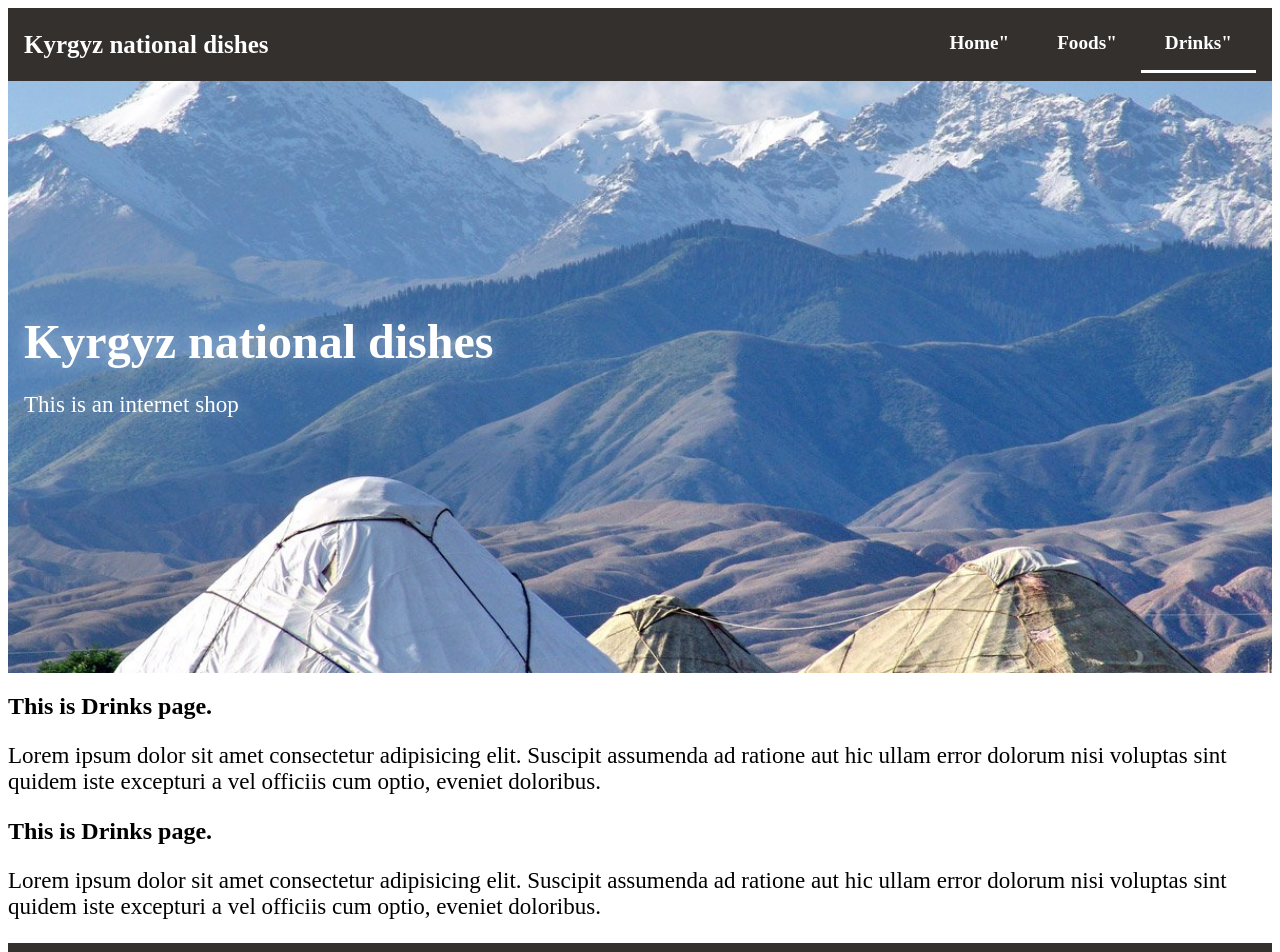
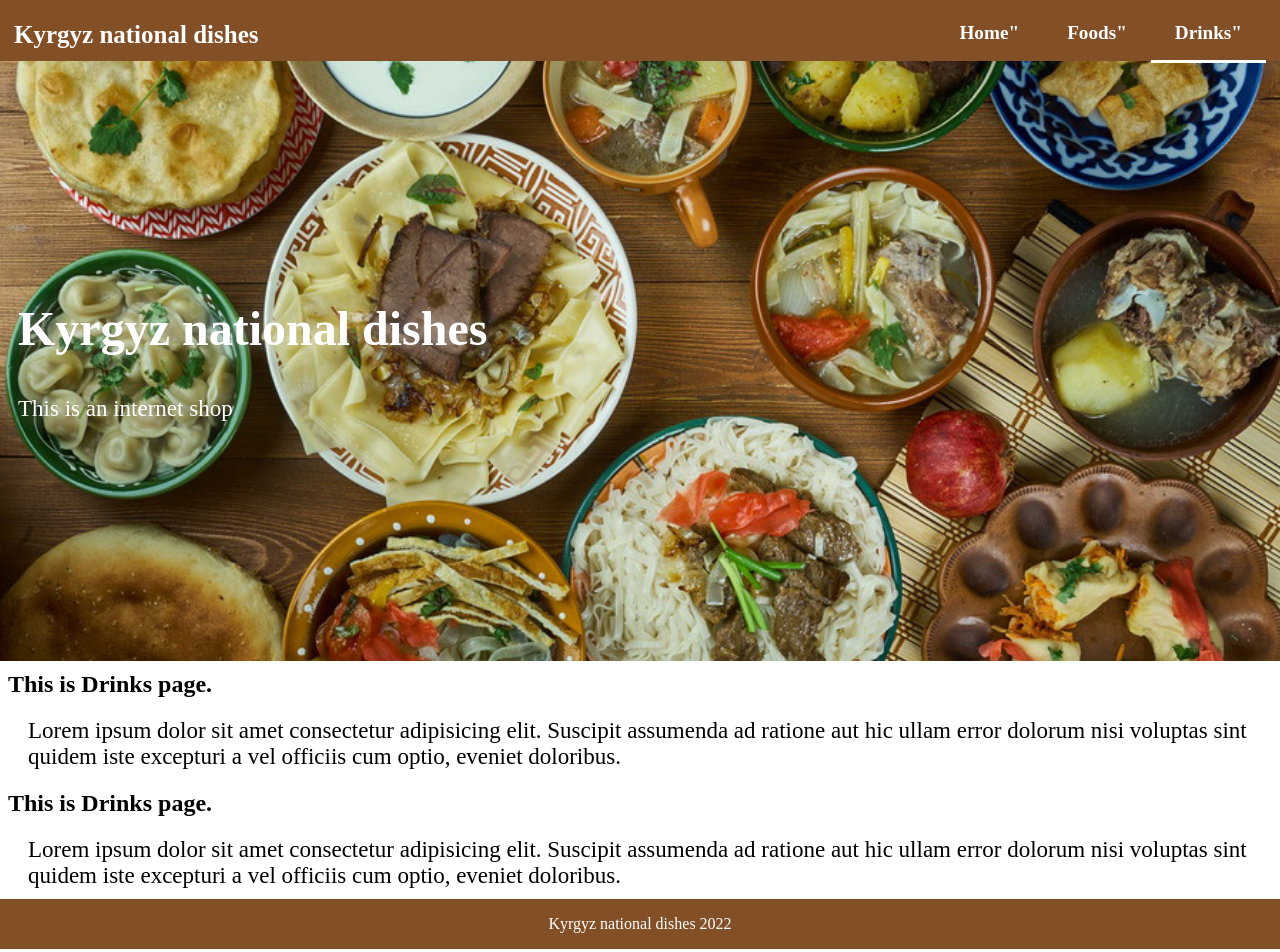
Before and after one commit to IOrozakunov23/diploma, a React (Create React App) app: page /Drinks in a window 1280 px wide. Shown: the top 952 px of the page. Built offline with nearby package versions, Linux system fonts and the light colour scheme.

Commit message:
added files

```diff
--- a/src/components/Footer/Footer.css
+++ b/src/components/Footer/Footer.css
@@ -1,6 +1,7 @@
 .Footer {
-  background-color: rgb(52, 48, 45);
+  background-color: rgba(110, 49, 2, 0.851);
   padding: 1rem;
   text-align: center;
   color: white;
+  margin: -10px;
 }
--- a/src/components/Header/Header.css
+++ b/src/components/Header/Header.css
@@ -1,19 +1,20 @@
 .Header {
-  min-height: 70vh;
+  min-height: 75vh;
   background-color: aliceblue;
   display: flex;
   flex-direction: column;
   justify-content: center;
-  padding: 1rem;
+  margin: -10px;
   background-size: cover;
   background-position: center;
   color: white;
   text-shadow: 0 0 20px rgba(255, 255, 255, .5);
 }
 .Header h1 {
-  margin: 0;
+  margin:20px;
   font-size: 3rem;
 }
 p{
   font-size: 23px;
+  margin: 20px;
 }
--- a/src/components/Header/Header.js
+++ b/src/components/Header/Header.js
@@ -1,5 +1,5 @@
 import "./Header.css";
-import headerImage from "../../assets/header.jpg";
+import headerImage from "../../assets/kyrgyz-dishes.jpg";
 
 function Header() {
   const style = {
--- a/src/components/Nav/Nav.css
+++ b/src/components/Nav/Nav.css
@@ -2,10 +2,11 @@
   display: flex;
   align-items: center;
   justify-content: space-between;
-  background-color: rgb(52, 48, 45);
+  background-color: rgba(110, 49, 2, 0.851);
   color: white;
   padding: 0.5rem 1rem;
   font-weight: bold;
+  margin: -10px;
 }
 .Nav ul {
   list-style: none;
--- a/src/components/ui/Logo/logo.css
+++ b/src/components/ui/Logo/logo.css
@@ -2,6 +2,7 @@
   padding: 0 1.5rem;
   font-size: 1.6rem;
   font-weight: bold;
+  margin: 0;
 }
 .logo{
   font-size: 25px;
--- a/src/index.css
+++ b/src/index.css
@@ -1,12 +1,12 @@
-@import url('https://fonts.googleapis.com/css2?family=Lato&display=swap');
+@import url("https://fonts.googleapis.com/css2?family=Lato&display=swap");
 body {
-  margin: 0;
-  font-family: 'Barlow', sans-serif;
+  margin: 0px;
+  font-family: "Barlow", sans-serif;
   -webkit-font-smoothing: antialiased;
   -moz-osx-font-smoothing: grayscale;
 }
 
 code {
-  font-family: source-code-pro, Menlo, Monaco, Consolas, 'Courier New',
+  font-family: source-code-pro, Menlo, Monaco, Consolas, "Courier New",
     monospace;
 }
```
Also changed, not shown: src/assets/food-70d2026299_x1000.jpg (added), src/assets/kyrgyz-dishes.jpg (added).
